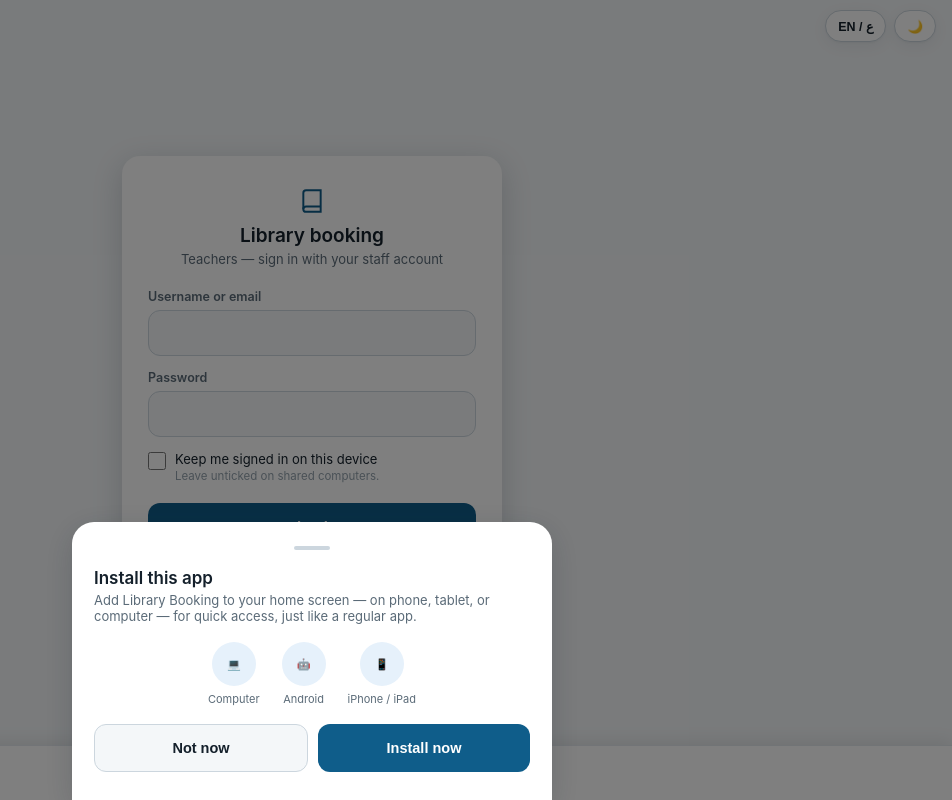
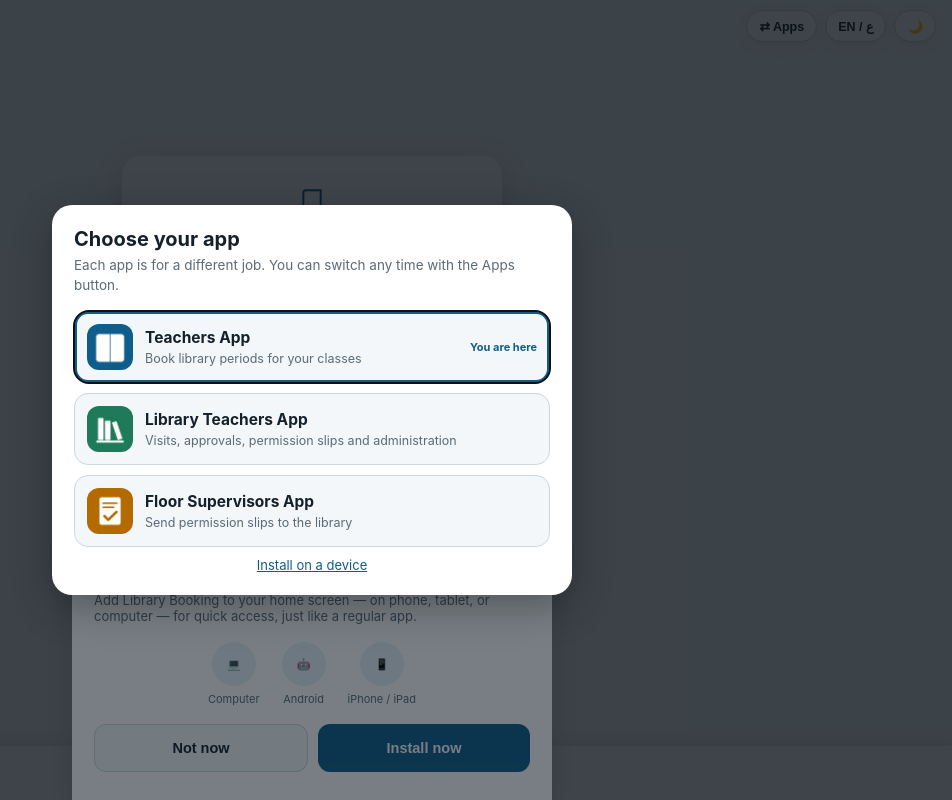
Before and after one commit to Falmanasrah/school-library-project, a website with bundled scripts: page index.html in a window 1280 px wide. Shown: the whole page, without its empty margins (328-1280 px from the left). Built offline with nearby package versions, Linux system fonts and the light colour scheme; files whose address does not match are found by name.

Commit message:
Add an app chooser to the website
On the first visit the site asks which app to open (Teachers, Library
Teachers or Floor Supervisors) and remembers the choice. Every app gets
an Apps button to switch. Installed apps never show the chooser.

Co-Authored-By: Claude Opus 5.5 <noreply@anthropic.com>

```diff
--- a/index.html
+++ b/index.html
@@ -321,5 +321,6 @@
 </div>
 
 <script type="module" src="teachers-app.js"></script>
+<script type="module" src="/shared/chooser.js"></script>
 </body>
 </html>
--- /dev/null
+++ b/shared/chooser.js
@@ -0,0 +1,82 @@
+// App chooser for the website: pick Teachers, Library Teachers or Floor Supervisors.
+// Shown on the first visit to the site and from the "Apps" button. Installed apps never show it.
+const APPS = [
+  { key: 'teachers', path: '/', icon: '/icons/icon-192.png', color: '#0f5d8a',
+    en: ['Teachers App', 'Book library periods for your classes'], ar: ['تطبيق المعلمين', 'احجز حصص المكتبة لصفوفك'] },
+  { key: 'library', path: '/library/', icon: '/library/icons/icon-192.png', color: '#1f7a5a',
+    en: ['Library Teachers App', 'Visits, approvals, permission slips and administration'], ar: ['تطبيق معلمي المكتبة', 'الزيارات والموافقات والأذونات والإدارة'] },
+  { key: 'supervisors', path: '/supervisors/', icon: '/supervisors/icons/icon-192.png', color: '#9a5d00',
+    en: ['Floor Supervisors App', 'Send permission slips to the library'], ar: ['تطبيق مشرفي الطوابق', 'أرسل أذونات الطلاب إلى المكتبة'] }
+];
+const TXT = {
+  en: { title: 'Choose your app', sub: 'Each app is for a different job. You can switch any time with the Apps button.', btn: 'Apps', here: 'You are here', install: 'Install on a device' },
+  ar: { title: 'اختر تطبيقك', sub: 'لكل تطبيق عمل مختلف. يمكنك التبديل في أي وقت من زر التطبيقات.', btn: 'التطبيقات', here: 'أنت هنا', install: 'التثبيت على جهاز' }
+};
+const KEY = 'slp.appChoice';
+const store = {
+  get() { try { return localStorage.getItem(KEY); } catch { return null; } },
+  set(v) { try { localStorage.setItem(KEY, v); } catch { /* private mode */ } }
+};
+const installed = () => ['standalone', 'minimal-ui', 'fullscreen', 'window-controls-overlay'].some(m => matchMedia(`(display-mode: ${m})`).matches) || navigator.standalone === true;
+const path = location.pathname;
+const current = path.startsWith('/library') ? 'library' : path.startsWith('/supervisors') ? 'supervisors' : 'teachers';
+const esc = (s) => String(s).replace(/[&<>"']/g, c => ({ '&': '&amp;', '<': '&lt;', '>': '&gt;', '"': '&quot;', "'": '&#39;' }[c]));
+
+function css() {
+  const s = document.createElement('style');
+  s.textContent = `
+  .ac-overlay{position:fixed;inset:0;z-index:400;background:rgba(10,20,30,.55);display:flex;align-items:center;justify-content:center;padding:16px}
+  .ac-box{background:var(--surface,#fff);color:var(--ink,#14202b);width:100%;max-width:520px;border-radius:20px;padding:22px;box-shadow:0 12px 40px rgba(0,0,0,.3);max-height:92vh;overflow:auto}
+  .ac-box h2{margin:0 0 4px;font-size:20px}.ac-box p.ac-sub{margin:0 0 16px;font-size:13.5px;color:var(--ink-soft,#5b6b78);line-height:1.5}
+  .ac-app{display:flex;gap:12px;align-items:center;width:100%;text-align:start;padding:12px;margin-bottom:10px;border-radius:14px;border:1.5px solid var(--line-strong,#ccd6de);background:var(--page,#f4f7f9);color:inherit;cursor:pointer;font:inherit;text-decoration:none}
+  .ac-app:hover{border-color:var(--c)}.ac-app.ac-on{border-color:var(--c);box-shadow:0 0 0 2px var(--c) inset}
+  .ac-app img{width:46px;height:46px;border-radius:12px;flex-shrink:0}.ac-app b{display:block;font-size:15.5px}.ac-app span{font-size:12.5px;color:var(--ink-soft,#5b6b78)}
+  .ac-app em{font-style:normal;font-size:11px;font-weight:700;color:var(--c);margin-inline-start:auto;white-space:nowrap}
+  .ac-foot{text-align:center;font-size:13px;margin-top:6px}.ac-foot a{color:var(--brand,#0f5d8a)}`;
+  document.head.appendChild(s);
+}
+
+function open(first) {
+  const lang = document.documentElement.lang === 'ar' ? 'ar' : 'en';
+  const T = TXT[lang];
+  const ov = document.createElement('div');
+  ov.className = 'ac-overlay';
+  ov.setAttribute('role', 'dialog');
+  ov.setAttribute('aria-modal', 'true');
+  ov.innerHTML = `<div class="ac-box"><h2>${esc(T.title)}</h2><p class="ac-sub">${esc(T.sub)}</p>
+    ${APPS.map(a => `<a class="ac-app${a.key === current ? ' ac-on' : ''}" href="${a.path}" data-k="${a.key}" style="--c:${a.color}">
+      <img src="${a.icon}" alt=""><div><b>${esc(a[lang][0])}</b><span>${esc(a[lang][1])}</span></div>${a.key === current ? `<em>${esc(T.here)}</em>` : ''}</a>`).join('')}
+    <div class="ac-foot"><a href="/download/">${esc(T.install)}</a></div></div>`;
+  const close = () => { ov.remove(); document.removeEventListener('keydown', onKey); };
+  const onKey = (e) => { if (e.key === 'Escape' && !first) close(); };
+  ov.addEventListener('click', (e) => {
+    const a = e.target.closest('.ac-app');
+    if (a) {
+      store.set(a.dataset.k);
+      if (a.dataset.k === current) { e.preventDefault(); close(); }
+      return;
+    }
+    if (e.target === ov && !first) close();
+  });
+  document.addEventListener('keydown', onKey);
+  document.body.appendChild(ov);
+  ov.querySelector('.ac-app')?.focus();
+}
+
+if (!installed()) {
+  css();
+  const bar = document.querySelector('.util-bar');
+  if (bar) {
+    const b = document.createElement('button');
+    b.type = 'button';
+    b.className = 'util-btn';
+    b.id = 'appChooserBtn';
+    b.textContent = '⇄ ' + TXT[document.documentElement.lang === 'ar' ? 'ar' : 'en'].btn;
+    b.addEventListener('click', () => open(false));
+    bar.prepend(b);
+    new MutationObserver(() => { b.textContent = '⇄ ' + TXT[document.documentElement.lang === 'ar' ? 'ar' : 'en'].btn; })
+      .observe(document.documentElement, { attributes: true, attributeFilter: ['lang'] });
+  }
+  // First visit to the website: ask which app to use. Remembered after that.
+  if (!store.get()) open(true);
+}
```
Also changed, not shown: library/index.html (+1 -0 lines), supervisors/index.html (+1 -0 lines).
